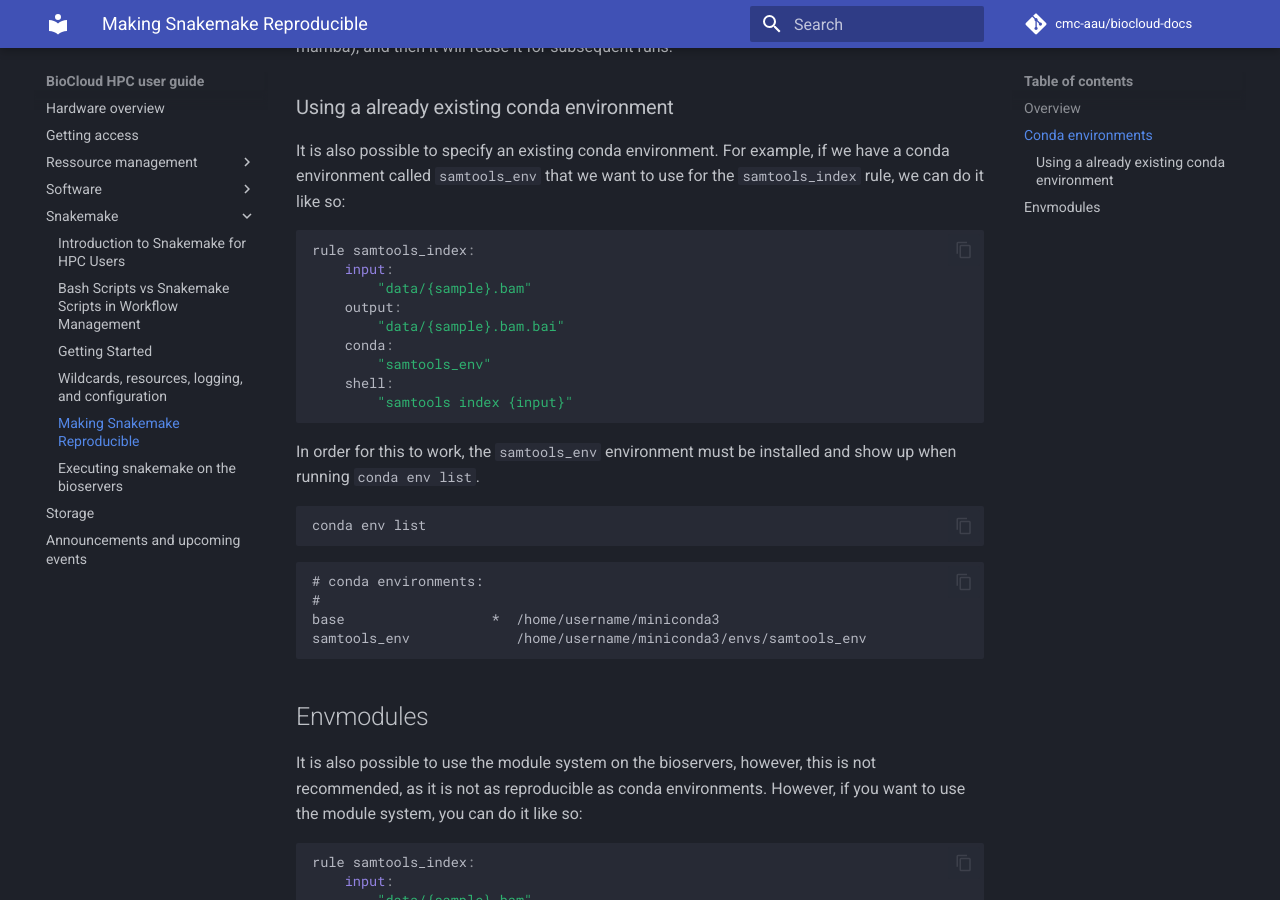
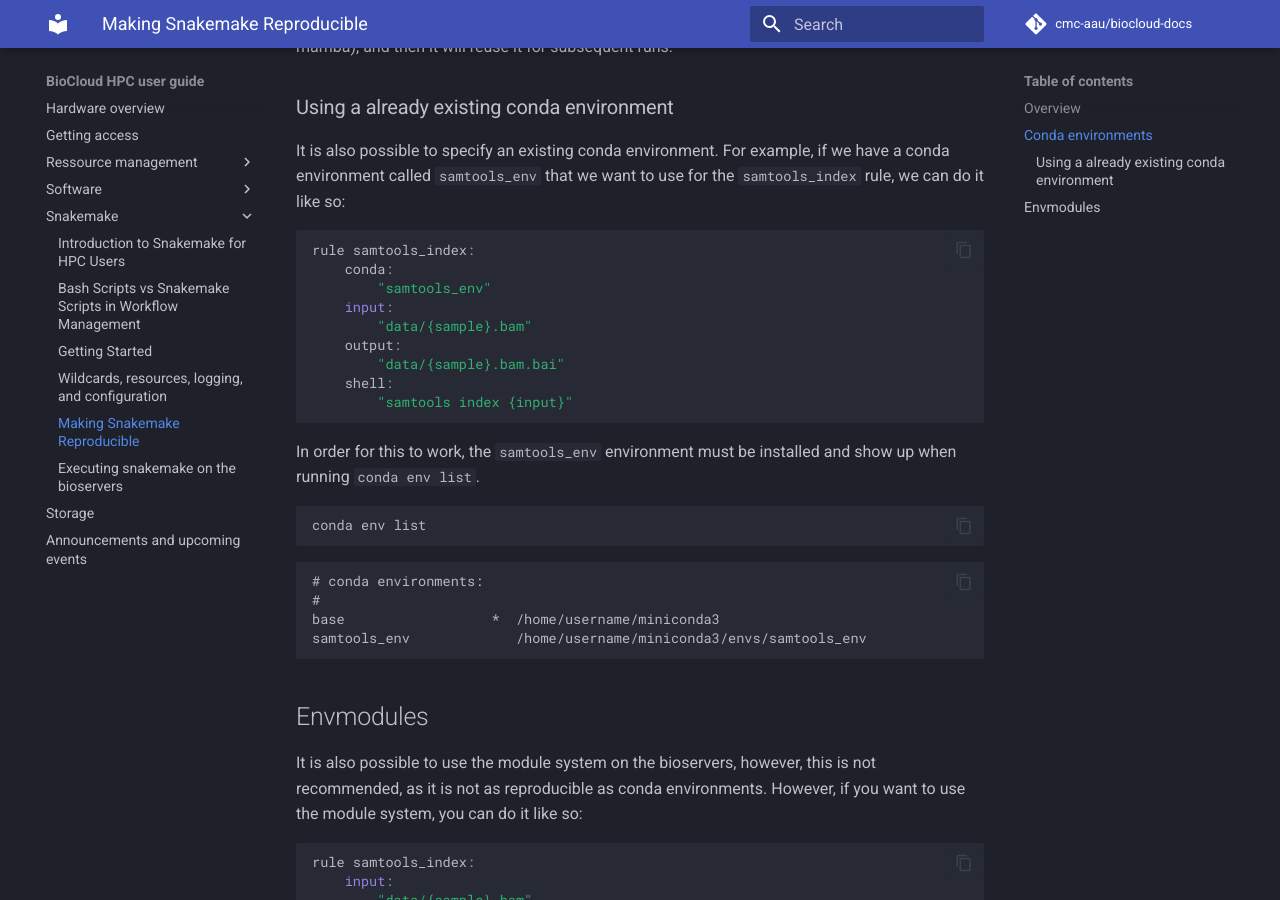
Before and after one commit to cmc-aau/hpc-docs, an MkDocs documentation site: the page built from docs/snakemake/reproducibility.md, in a window 1280 px wide and 900 px high, scrolled down 1283 px. Built offline with MkDocs 1.6.1 and Material for MkDocs 9.7.7, drawn with Linux system fonts in a browser that asks for light colours; comment, search, counter and statistics services are not loaded.

Commit message:
styling: changed styling of rule

````diff
--- a/docs/snakemake/reproducibility.md
+++ b/docs/snakemake/reproducibility.md
@@ -58,12 +58,12 @@ It is also possible to specify an existing conda environment. For example, if we
 
 ```python
 rule samtools_index:
+    conda:
+        "samtools_env"
     input:
         "data/{sample}.bam"
     output:
         "data/{sample}.bam.bai"
-    conda:
-        "samtools_env"
     shell:
         "samtools index {input}"
 ```
````
